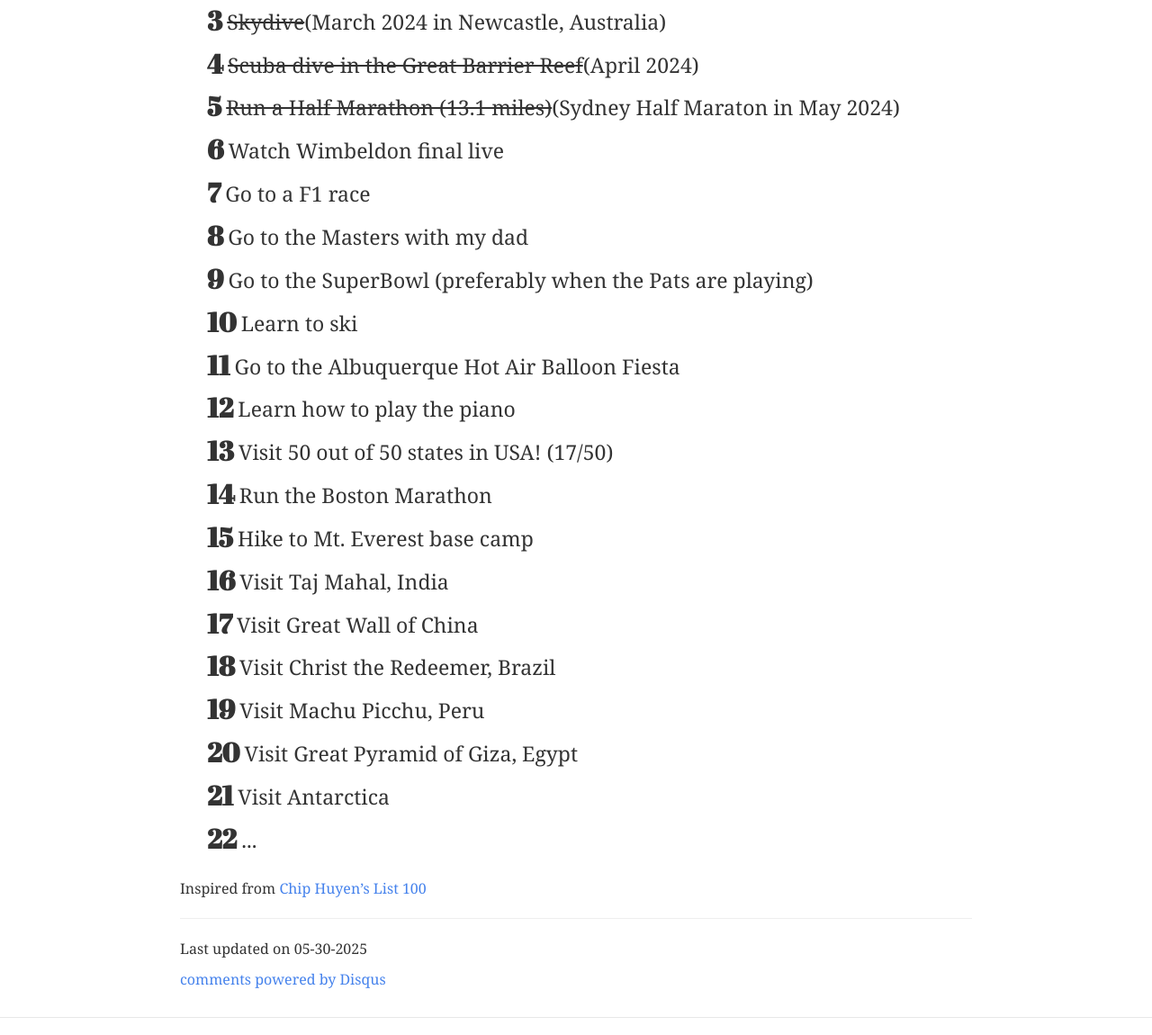
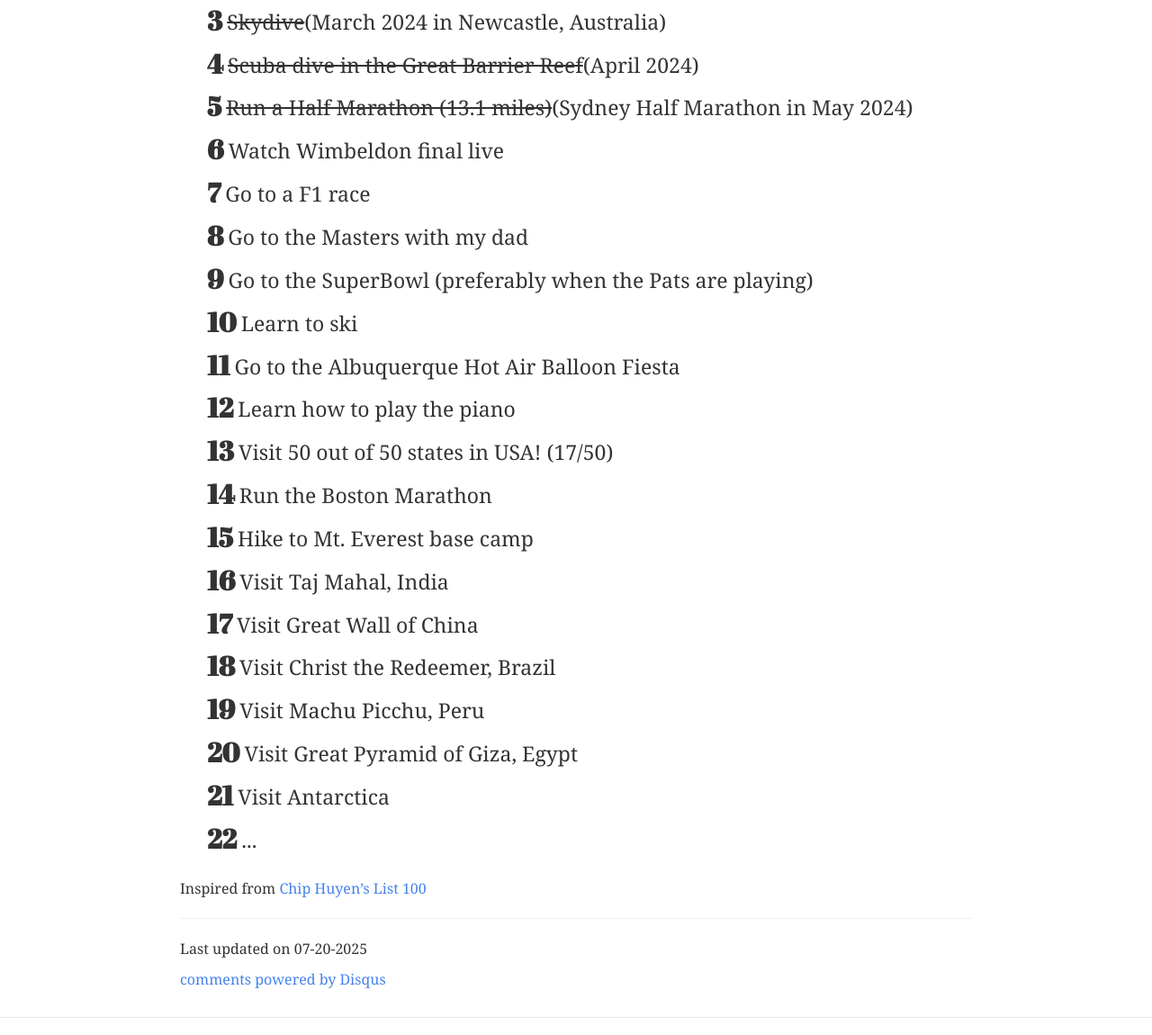
Before and after one commit to lindsey6214/lindsey6214.github.io, a Jekyll site: the page built from bucketlist.md, in a window 1280 px wide. Shown: the part 275-1425 px from the top of the page at 90% size. Built offline with Jekyll 4.4.1, drawn with Linux system fonts in a browser that asks for light colours; nearby versions of some CDN libraries; comment, search, counter and statistics services are not loaded.

```diff
--- a/_includes/comments.html
+++ b/_includes/comments.html
@@ -3,7 +3,7 @@
 <div id="disqus_thread"></div>
 <script type="text/javascript">
     /* * * CONFIGURATION VARIABLES: EDIT BEFORE PASTING INTO YOUR WEBPAGE * * */
-    var disqus_shortname = 'https-chaibapchya-github-io'; // required: replace example with your forum shortname
+    var disqus_shortname = 'https-lindsey6214-github-io';
     var disqus_identifier = "{{ site.disqusid }}{{ page.url | replace:'index.html','' }}";
 
     /* * * DON'T EDIT BELOW THIS LINE * * */
--- a/_includes/last-updated.txt
+++ b/_includes/last-updated.txt
@@ -1 +1 @@
-05-30-2025
+07-20-2025
--- a/bucketlist.md
+++ b/bucketlist.md
@@ -14,7 +14,7 @@ Feel free to suggest / comment / share your thoughts in the discussion below.
     <li><del>Go to the top of the Eiffel Tower</del> (June 2023)</li>
     <li><del>Skydive</del> (March 2024 in Newcastle, Australia)</li>
     <li><del>Scuba dive in the Great Barrier Reef</del> (April 2024)</li>
-    <li><del>Run a Half Marathon (13.1 miles)</del> (Sydney Half Maraton in May 2024)</li>
+    <li><del>Run a Half Marathon (13.1 miles)</del> (Sydney Half Marathon in May 2024)</li>
     <li>Watch Wimbeldon final live</li>
     <li>Go to a F1 race</li>
     <li>Go to the Masters with my dad</li>
```
Also changed, not shown: blogs/_posts/2025-07-23-a.markdown (added, +21 -0 lines), blogs/_posts/template.md (deleted, +0 -21 lines), 1 other file.
